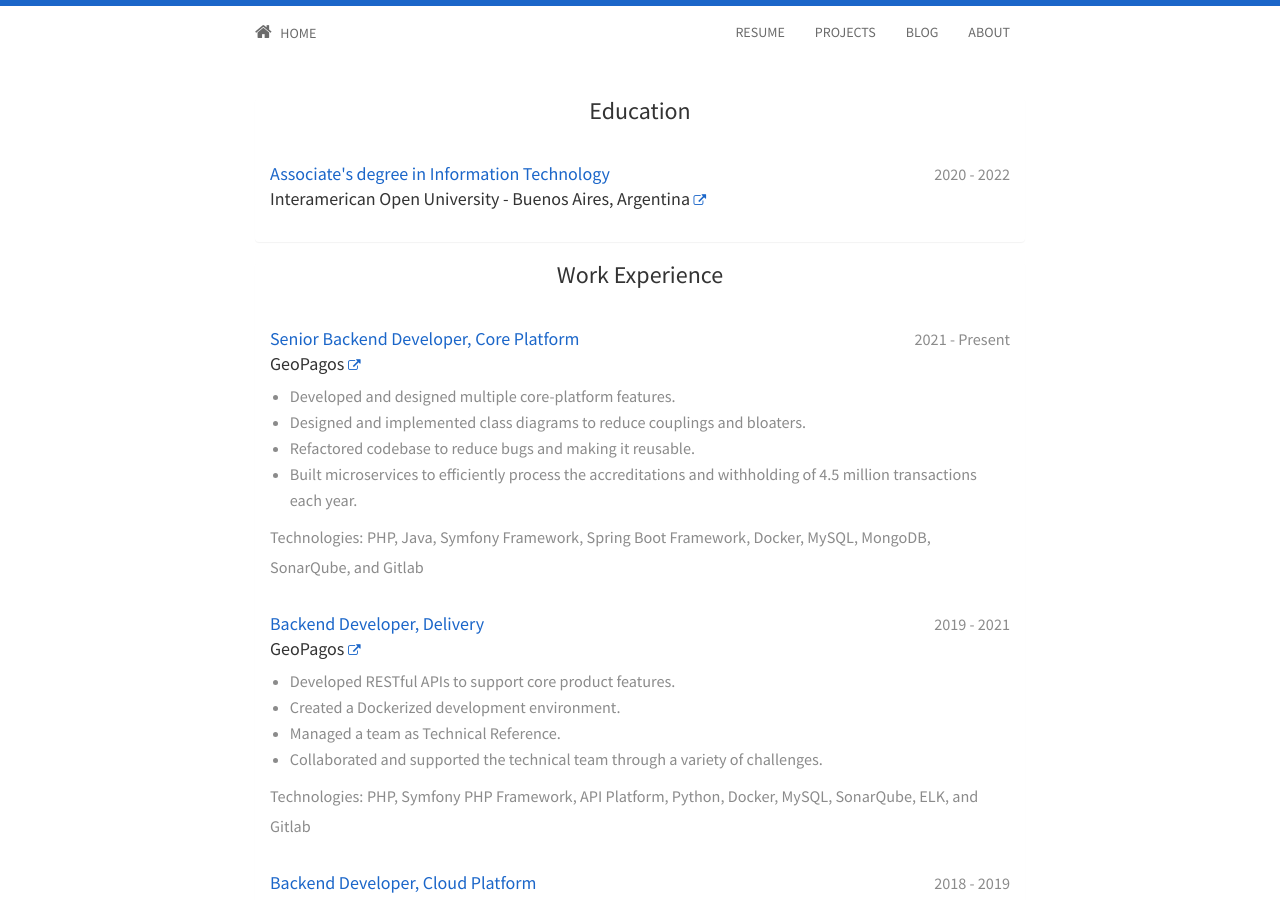
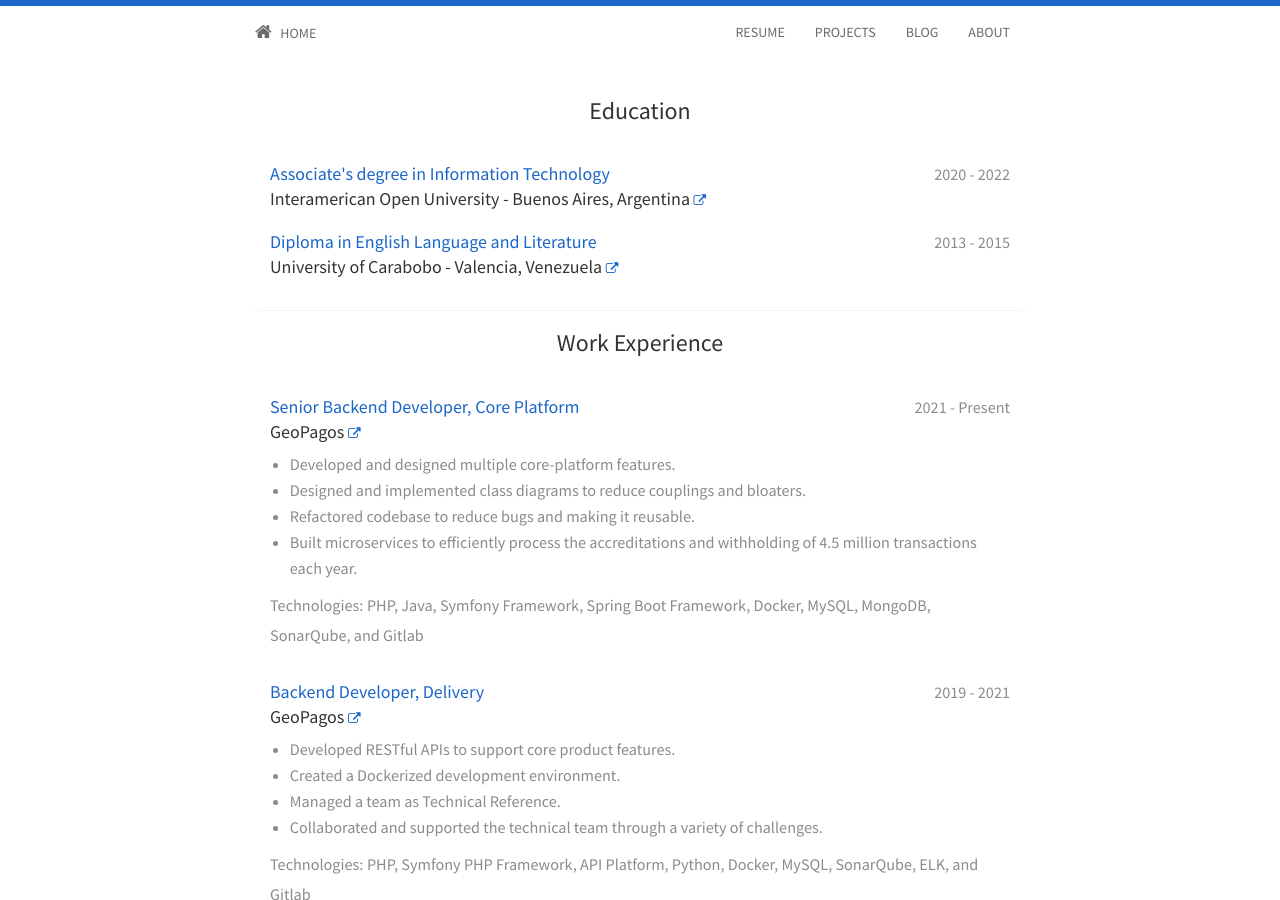
Before and after one commit to jfernancordova/jfernancordova.github.io, a Jekyll site: the page built from resume.html, in a window 1280 px wide and 900 px high. Built offline with Jekyll 4.4.1, drawn with Linux system fonts in a browser that asks for light colours; nearby versions of some CDN libraries.

Commit message:
Update resume.html

```diff
--- a/resume.html
+++ b/resume.html
@@ -20,6 +20,20 @@ title: Resume
               <i class="fa fa-external-link" style="font-size: 70%;"></i>
             </a>
           </span>
+        </h5>
+        <h5 class="project closer">
+          <span class="title">Diploma in English Language and Literature</span>
+          <span class="dates">2013 - 2015</span>
+          <span class="company">
+            University of Carabobo - Valencia, Venezuela
+            <a
+              href="http://www.uc.edu.ve/univ_dep_fundauc.php"
+              target="_blank"
+            >
+              <i class="fa fa-external-link" style="font-size: 70%;"></i>
+            </a>
+          </span>
+        </h5>
       </div>
     </div>
 
```
